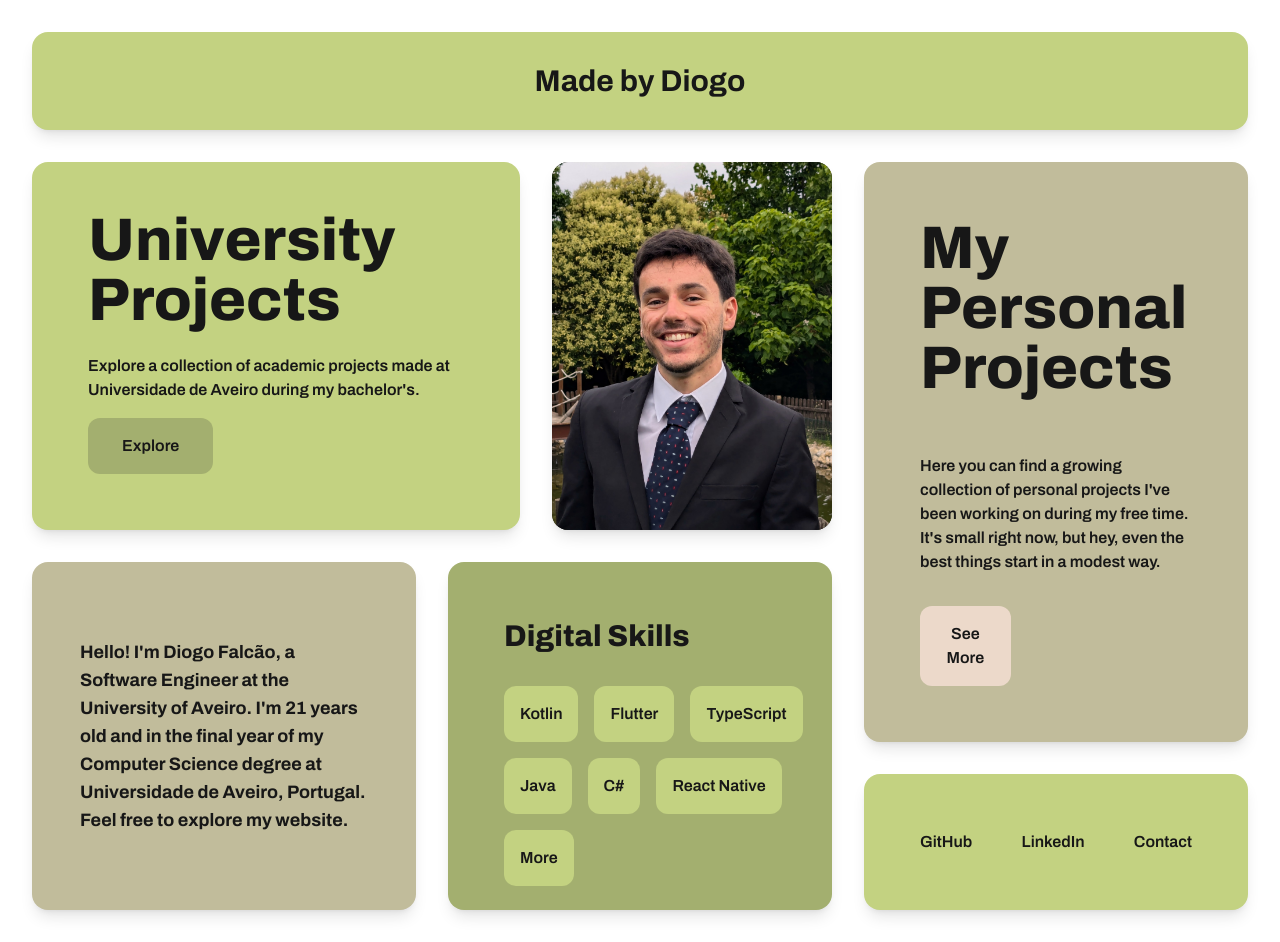
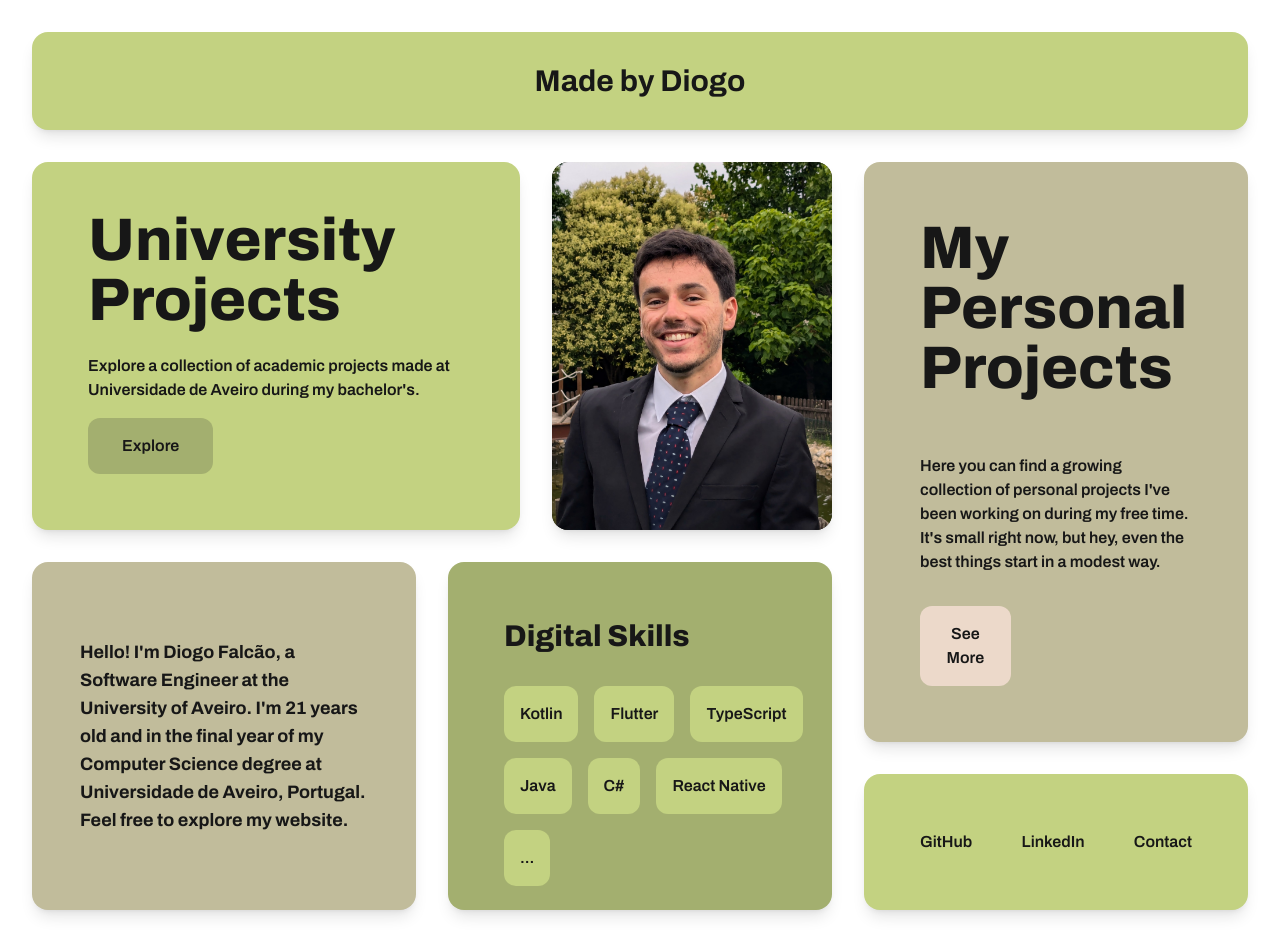
Before and after one commit to falcaodiogo/falcaodiogo.github.io, a Next.js app in the folder portfolio/: page / in a window 1280 px wide. Built offline with nearby package versions, Linux system fonts and the light colour scheme.

Commit message:
Point enumerate

```diff
--- a/portfolio/app/components/digitalSkills.tsx
+++ b/portfolio/app/components/digitalSkills.tsx
@@ -88,7 +88,7 @@ export default function digitalSkills() {
             transition={{ duration: 0.5, delay: 2.1 }}
             className="text-foreground font-semibold"
           >
-            More
+            ...
           </motion.h1>
         </div>
       </div>
```
